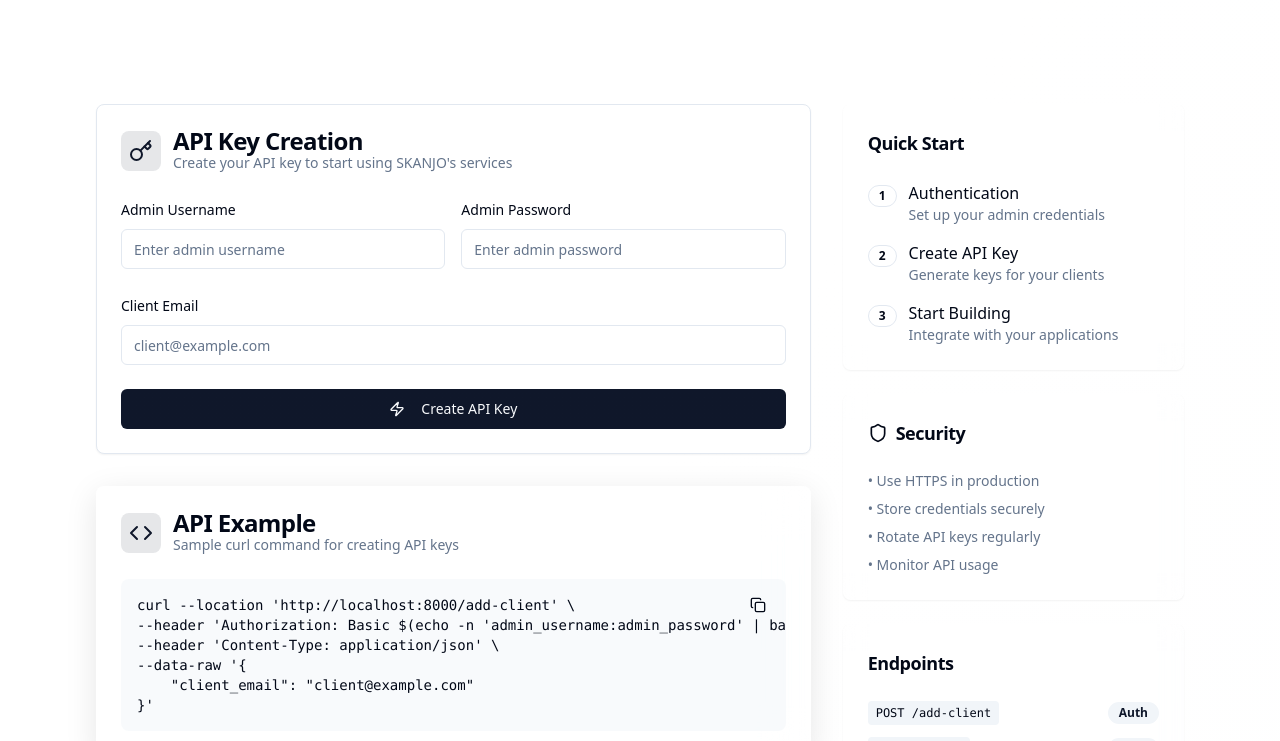
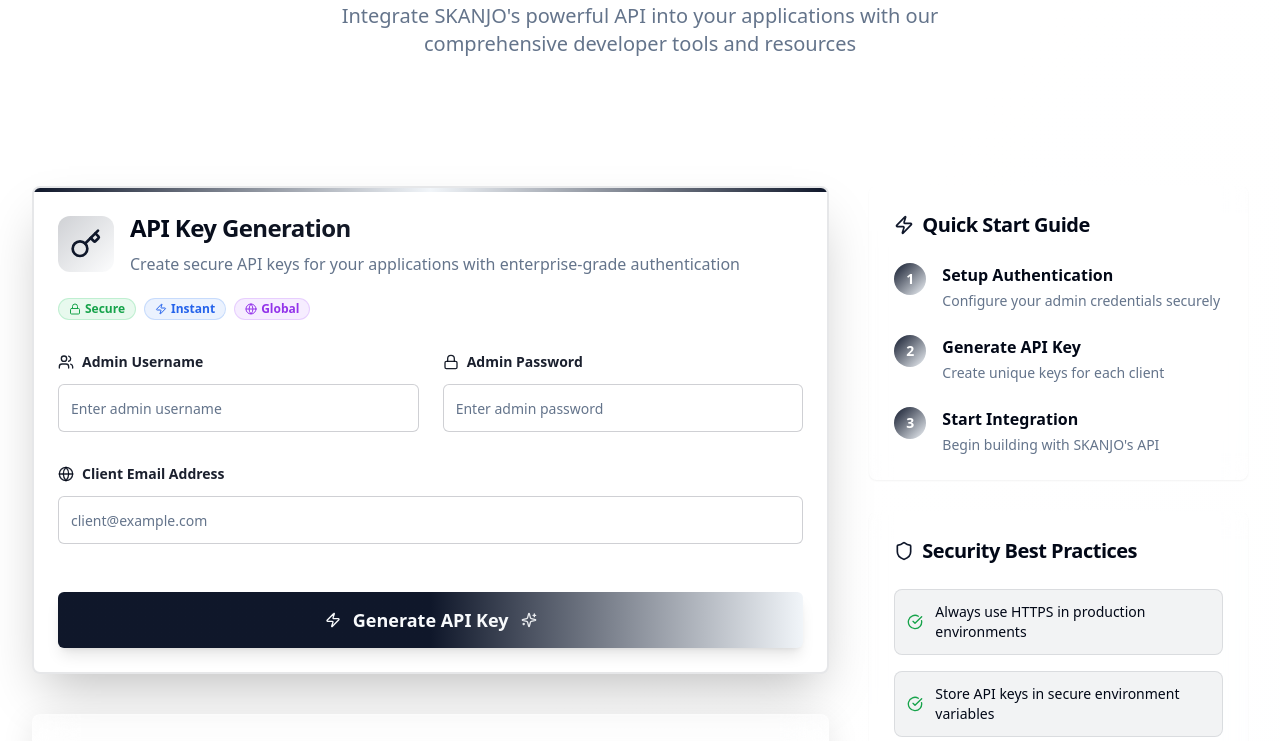
Before and after one commit to saru0213/Skanjo-v1, a React (Vite) app: page /docs in a window 1280 px wide. Shown: the part 340-1081 px from the top of the page. Built offline with nearby package versions, Linux system fonts and the light colour scheme.

Commit message:
enhanced a bit design

```diff
--- a/src/pages/Docs.tsx
+++ b/src/pages/Docs.tsx
@@ -7,7 +7,7 @@
 import { Separator } from "@/components/ui/separator";
 import { Header } from "@/components/layout/Header";
 import { Footer } from "@/components/layout/Footer";
-import { Key, Code, BookOpen, Zap, Shield, Copy, CheckCircle } from "lucide-react";
+import { Key, Code, BookOpen, Zap, Shield, Copy, CheckCircle, Lock, Users, Globe, Sparkles } from "lucide-react";
 import { toast } from "sonner";
 
 const Docs = () => {
@@ -65,146 +65,191 @@
 
       <main className="pt-20">
         {/* Hero Section */}
-        <section className="py-20 px-4 sm:px-6 lg:px-8">
-          <div className="container mx-auto max-w-4xl text-center">
-            <div className="inline-flex items-center px-4 py-2 rounded-full bg-primary/10 text-primary mb-6 animate-fade-in">
-              <BookOpen className="w-4 h-4 mr-2" />
-              <span className="text-sm font-medium">Documentation</span>
+        <section className="py-20 px-4 sm:px-6 lg:px-8 relative overflow-hidden">
+          <div className="absolute inset-0 bg-gradient-mesh opacity-30"></div>
+          <div className="container mx-auto max-w-4xl text-center relative z-10">
+            <div className="inline-flex items-center px-6 py-3 rounded-full bg-gradient-to-r from-primary/20 to-accent/20 backdrop-blur-sm border border-primary/20 text-primary mb-8 animate-fade-in">
+              <BookOpen className="w-5 h-5 mr-3" />
+              <span className="text-sm font-medium">Developer Documentation</span>
+              <Sparkles className="w-4 h-4 ml-2 animate-pulse" />
             </div>
 
-            <h1 className="text-4xl md:text-6xl font-bold mb-6 animate-fade-in-up delay-200">
+            <h1 className="text-5xl md:text-7xl font-bold mb-8 animate-fade-in-up delay-200">
               <span className="gradient-text-holographic">
-                Developer
+                API
               </span>{" "}
               <span className="text-foreground">
                 Documentation
               </span>
             </h1>
 
-            <p className="text-xl text-muted-foreground mb-8 animate-fade-in-up delay-300">
-              Everything you need to integrate and use SKANJO's powerful API
+            <p className="text-xl text-muted-foreground mb-12 max-w-2xl mx-auto animate-fade-in-up delay-300">
+              Integrate SKANJO's powerful API into your applications with our comprehensive developer tools and resources
             </p>
           </div>
         </section>
 
-        <div className="container mx-auto max-w-6xl px-4 sm:px-6 lg:px-8 pb-20">
-          <div className="grid grid-cols-1 lg:grid-cols-3 gap-8">
-            {/* API Key Creation */}
+        <div className="container mx-auto max-w-7xl px-4 sm:px-6 lg:px-8 pb-20">
+          <div className="grid grid-cols-1 lg:grid-cols-3 gap-10">
+            {/* API Key Creation - Enhanced */}
             <div className="lg:col-span-2">
-              <Card className="glass-ultra animate-fade-in delay-400">
-                <CardHeader>
-                  <div className="flex items-center gap-3">
-                    <div className="p-2 rounded-lg bg-primary/10">
-                      <Key className="w-6 h-6 text-primary" />
+              <Card className="glass-ultra animate-fade-in delay-400 overflow-hidden border-2 border-primary/10 shadow-2xl">
+                <div className="absolute top-0 left-0 w-full h-1 bg-gradient-to-r from-primary via-accent to-primary"></div>
+                <CardHeader className="pb-8">
+                  <div className="flex items-center gap-4 mb-4">
+                    <div className="p-3 rounded-xl bg-gradient-to-br from-primary/20 to-accent/20 backdrop-blur-sm">
+                      <Key className="w-8 h-8 text-primary" />
                     </div>
                     <div>
-                      <CardTitle>API Key Creation</CardTitle>
-                      <CardDescription>
-                        Create your API key to start using SKANJO's services
+                      <CardTitle className="text-2xl font-bold bg-gradient-to-r from-foreground to-foreground/80 bg-clip-text text-transparent">
+                        API Key Generation
+                      </CardTitle>
+                      <CardDescription className="text-base mt-2">
+                        Create secure API keys for your applications with enterprise-grade authentication
                       </CardDescription>
                     </div>
                   </div>
+                  <div className="flex gap-2 mt-4">
+                    <Badge variant="secondary" className="bg-green-500/10 text-green-600 border-green-500/20">
+                      <Lock className="w-3 h-3 mr-1" />
+                      Secure
+                    </Badge>
+                    <Badge variant="secondary" className="bg-blue-500/10 text-blue-600 border-blue-500/20">
+                      <Zap className="w-3 h-3 mr-1" />
+                      Instant
+                    </Badge>
+                    <Badge variant="secondary" className="bg-purple-500/10 text-purple-600 border-purple-500/20">
+                      <Globe className="w-3 h-3 mr-1" />
+                      Global
+                    </Badge>
+                  </div>
                 </CardHeader>
-                <CardContent className="space-y-6">
-                  <div className="grid grid-cols-1 md:grid-cols-2 gap-4">
-                    <div className="space-y-2">
-                      <label className="text-sm font-medium">Admin Username</label>
+                <CardContent className="space-y-8">
+                  <div className="grid grid-cols-1 md:grid-cols-2 gap-6">
+                    <div className="space-y-3">
+                      <label className="text-sm font-semibold text-foreground/90 flex items-center gap-2">
+                        <Users className="w-4 h-4" />
+                        Admin Username
+                      </label>
                       <Input
                         type="text"
                         placeholder="Enter admin username"
                         value={adminUsername}
                         onChange={(e) => setAdminUsername(e.target.value)}
-                        className="bg-background/50"
+                        className="bg-background/50 border-primary/20 focus:border-primary/40 h-12 text-base backdrop-blur-sm"
                       />
                     </div>
-                    <div className="space-y-2">
-                      <label className="text-sm font-medium">Admin Password</label>
+                    <div className="space-y-3">
+                      <label className="text-sm font-semibold text-foreground/90 flex items-center gap-2">
+                        <Lock className="w-4 h-4" />
+                        Admin Password
+                      </label>
                       <Input
                         type="password"
                         placeholder="Enter admin password"
                         value={adminPassword}
                         onChange={(e) => setAdminPassword(e.target.value)}
-                        className="bg-background/50"
+                        className="bg-background/50 border-primary/20 focus:border-primary/40 h-12 text-base backdrop-blur-sm"
                       />
                     </div>
                   </div>
 
-                  <div className="space-y-2">
-                    <label className="text-sm font-medium">Client Email</label>
+                  <div className="space-y-3">
+                    <label className="text-sm font-semibold text-foreground/90 flex items-center gap-2">
+                      <Globe className="w-4 h-4" />
+                      Client Email Address
+                    </label>
                     <Input
                       type="email"
                       placeholder="client@example.com"
                       value={email}
                       onChange={(e) => setEmail(e.target.value)}
-                      className="bg-background/50"
+                      className="bg-background/50 border-primary/20 focus:border-primary/40 h-12 text-base backdrop-blur-sm"
                     />
                   </div>
 
+                  <div className="pt-4">
                     <Button
                       onClick={handleCreateApiKey}
                       disabled={isLoading}
-                    className="w-full bg-gradient-to-r from-primary to-primary/80 hover:from-primary/90 hover:to-primary/70"
+                      className="w-full h-14 text-lg font-semibold bg-gradient-to-r from-primary via-primary/90 to-accent hover:from-primary/90 hover:via-primary/80 hover:to-accent/90 shadow-lg hover:shadow-xl transition-all duration-300 transform hover:scale-[1.02]"
                     >
                       {isLoading ? (
-                      <div className="flex items-center gap-2">
-                        <div className="w-4 h-4 border-2 border-white/30 border-t-white rounded-full animate-spin" />
-                        Creating API Key...
+                        <div className="flex items-center gap-3">
+                          <div className="w-5 h-5 border-2 border-white/30 border-t-white rounded-full animate-spin" />
+                          <span>Generating API Key...</span>
                         </div>
                       ) : (
-                      <>
-                        <Zap className="w-4 h-4 mr-2" />
-                        Create API Key
-                      </>
+                        <div className="flex items-center gap-3">
+                          <Zap className="w-5 h-5" />
+                          <span>Generate API Key</span>
+                          <Sparkles className="w-4 h-4 animate-pulse" />
+                        </div>
                       )}
                     </Button>
+                  </div>
 
                   {apiResponse && (
-                    <div className="mt-6 p-4 rounded-lg bg-green-500/10 border border-green-500/20">
-                      <div className="flex items-center gap-2 mb-3">
-                        <CheckCircle className="w-5 h-5 text-green-500" />
-                        <span className="font-medium text-green-500">API Key Created Successfully</span>
+                    <div className="mt-8 p-6 rounded-xl bg-gradient-to-br from-green-500/10 to-emerald-500/10 border-2 border-green-500/20 backdrop-blur-sm">
+                      <div className="flex items-center gap-3 mb-4">
+                        <div className="p-2 rounded-lg bg-green-500/20">
+                          <CheckCircle className="w-6 h-6 text-green-500" />
                         </div>
-                      <div className="space-y-2">
+                        <div>
+                          <h3 className="font-bold text-green-500 text-lg">API Key Created Successfully!</h3>
+                          <p className="text-sm text-green-600/80">Your API key has been generated and is ready to use</p>
+                        </div>
+                      </div>
+                      <div className="space-y-4">
                         <div className="flex justify-between items-center">
-                          <span className="text-sm text-muted-foreground">Response:</span>
+                          <span className="text-sm font-medium text-muted-foreground">API Response:</span>
                           <Button
                             variant="ghost"
                             size="sm"
                             onClick={() => copyToClipboard(JSON.stringify(apiResponse, null, 2))}
+                            className="hover:bg-green-500/10"
                           >
-                            <Copy className="w-4 h-4" />
+                            <Copy className="w-4 h-4 mr-2" />
+                            Copy Response
                           </Button>
                         </div>
-                        <pre className="text-sm bg-background/50 p-3 rounded border overflow-x-auto">
+                        <div className="relative">
+                          <pre className="text-sm bg-background/60 p-4 rounded-lg border border-green-500/20 overflow-x-auto backdrop-blur-sm">
                             {JSON.stringify(apiResponse, null, 2)}
                           </pre>
+                        </div>
                       </div>
                     </div>
                   )}
                 </CardContent>
               </Card>
 
-              {/* Code Example */}
-              <Card className="glass-heavy animate-fade-in delay-500 mt-8">
+              {/* Enhanced Code Example */}
+              <Card className="glass-heavy animate-fade-in delay-500 mt-10 border border-primary/10">
                 <CardHeader>
+                  <div className="flex items-center justify-between">
                     <div className="flex items-center gap-3">
                       <div className="p-2 rounded-lg bg-primary/10">
                         <Code className="w-6 h-6 text-primary" />
                       </div>
                       <div>
-                      <CardTitle>API Example</CardTitle>
+                        <CardTitle className="text-xl">Integration Example</CardTitle>
                         <CardDescription>
-                        Sample curl command for creating API keys
+                          Sample cURL command for API key generation
                         </CardDescription>
                       </div>
                     </div>
+                    <Badge variant="outline" className="text-xs">
+                      cURL
+                    </Badge>
+                  </div>
                 </CardHeader>
                 <CardContent>
-                  <div className="relative">
+                  <div className="relative group">
                     <Button
                       variant="ghost"
                       size="sm"
-                      className="absolute top-2 right-2 z-10"
+                      className="absolute top-3 right-3 z-10 opacity-0 group-hover:opacity-100 transition-opacity"
                       onClick={() => copyToClipboard(`curl --location 'http://localhost:8000/add-client' \\
 --header 'Authorization: Basic $(echo -n 'admin_username:admin_password' | base64)' \\
 --header 'Content-Type: application/json' \\
@@ -214,7 +259,7 @@
                     >
                       <Copy className="w-4 h-4" />
                     </Button>
-                    <pre className="text-sm bg-muted/50 p-4 rounded-lg overflow-x-auto">
+                    <pre className="text-sm bg-muted/50 p-5 rounded-xl overflow-x-auto border border-primary/10 backdrop-blur-sm">
 {`curl --location 'http://localhost:8000/add-client' \\
 --header 'Authorization: Basic $(echo -n 'admin_username:admin_password' | base64)' \\
 --header 'Content-Type: application/json' \\
@@ -227,75 +272,96 @@
               </Card>
             </div>
 
-            {/* Sidebar Information */}
-            <div className="space-y-6">
-              <Card className="glass animate-fade-in delay-300">
+            {/* Enhanced Sidebar */}
+            <div className="space-y-8">
+              <Card className="glass animate-fade-in delay-300 border border-primary/10">
                 <CardHeader>
-                  <CardTitle className="text-lg">Quick Start</CardTitle>
+                  <CardTitle className="text-xl flex items-center gap-2">
+                    <Zap className="w-5 h-5 text-primary" />
+                    Quick Start Guide
+                  </CardTitle>
                 </CardHeader>
-                <CardContent className="space-y-4">
-                  <div className="flex items-start gap-3">
-                    <Badge variant="outline" className="mt-1">1</Badge>
+                <CardContent className="space-y-6">
+                  <div className="flex items-start gap-4">
+                    <div className="flex-shrink-0 w-8 h-8 rounded-full bg-gradient-to-br from-primary to-accent flex items-center justify-center text-white text-sm font-bold">1</div>
                     <div>
-                      <p className="font-medium">Authentication</p>
-                      <p className="text-sm text-muted-foreground">Set up your admin credentials</p>
+                      <p className="font-semibold">Setup Authentication</p>
+                      <p className="text-sm text-muted-foreground mt-1">Configure your admin credentials securely</p>
                     </div>
                   </div>
-                  <div className="flex items-start gap-3">
-                    <Badge variant="outline" className="mt-1">2</Badge>
+                  <div className="flex items-start gap-4">
+                    <div className="flex-shrink-0 w-8 h-8 rounded-full bg-gradient-to-br from-primary to-accent flex items-center justify-center text-white text-sm font-bold">2</div>
                     <div>
-                      <p className="font-medium">Create API Key</p>
-                      <p className="text-sm text-muted-foreground">Generate keys for your clients</p>
+                      <p className="font-semibold">Generate API Key</p>
+                      <p className="text-sm text-muted-foreground mt-1">Create unique keys for each client</p>
                     </div>
                   </div>
-                  <div className="flex items-start gap-3">
-                    <Badge variant="outline" className="mt-1">3</Badge>
+                  <div className="flex items-start gap-4">
+                    <div className="flex-shrink-0 w-8 h-8 rounded-full bg-gradient-to-br from-primary to-accent flex items-center justify-center text-white text-sm font-bold">3</div>
                     <div>
-                      <p className="font-medium">Start Building</p>
-                      <p className="text-sm text-muted-foreground">Integrate with your applications</p>
+                      <p className="font-semibold">Start Integration</p>
+                      <p className="text-sm text-muted-foreground mt-1">Begin building with SKANJO's API</p>
                     </div>
                   </div>
                 </CardContent>
               </Card>
 
-              <Card className="glass animate-fade-in delay-400">
+              <Card className="glass animate-fade-in delay-400 border border-primary/10">
                 <CardHeader>
-                  <CardTitle className="text-lg flex items-center gap-2">
-                    <Shield className="w-5 h-5" />
-                    Security
+                  <CardTitle className="text-xl flex items-center gap-2">
+                    <Shield className="w-5 h-5 text-primary" />
+                    Security Best Practices
                   </CardTitle>
                 </CardHeader>
                 <CardContent>
-                  <ul className="space-y-2 text-sm text-muted-foreground">
-                    <li>• Use HTTPS in production</li>
-                    <li>• Store credentials securely</li>
-                    <li>• Rotate API keys regularly</li>
-                    <li>• Monitor API usage</li>
-                  </ul>
-                </CardContent>
-              </Card>
-
-              <Card className="glass animate-fade-in delay-500">
-                <CardHeader>
-                  <CardTitle className="text-lg">Endpoints</CardTitle>
-                </CardHeader>
-                <CardContent>
-                  <div className="space-y-3">
-                    <div className="flex justify-between items-center">
-                      <code className="text-xs bg-muted px-2 py-1 rounded">POST /add-client</code>
-                      <Badge variant="secondary" className="text-xs">Auth</Badge>
+                  <div className="space-y-4">
+                    <div className="flex items-center gap-3 p-3 rounded-lg bg-primary/5 border border-primary/10">
+                      <CheckCircle className="w-4 h-4 text-green-600 flex-shrink-0" />
+                      <span className="text-sm">Always use HTTPS in production environments</span>
                     </div>
-                    <div className="flex justify-between items-center">
-                      <code className="text-xs bg-muted px-2 py-1 rounded">GET /clients</code>
-                      <Badge variant="secondary" className="text-xs">Auth</Badge>
+                    <div className="flex items-center gap-3 p-3 rounded-lg bg-primary/5 border border-primary/10">
+                      <CheckCircle className="w-4 h-4 text-green-600 flex-shrink-0" />
+                      <span className="text-sm">Store API keys in secure environment variables</span>
                     </div>
-                    <div className="flex justify-between items-center">
-                      <code className="text-xs bg-muted px-2 py-1 rounded">DELETE /client</code>
-                      <Badge variant="secondary" className="text-xs">Auth</Badge>
+                    <div className="flex items-center gap-3 p-3 rounded-lg bg-primary/5 border border-primary/10">
+                      <CheckCircle className="w-4 h-4 text-green-600 flex-shrink-0" />
+                      <span className="text-sm">Implement proper rate limiting and monitoring</span>
+                    </div>
+                    <div className="flex items-center gap-3 p-3 rounded-lg bg-primary/5 border border-primary/10">
+                      <CheckCircle className="w-4 h-4 text-green-600 flex-shrink-0" />
+                      <span className="text-sm">Rotate API keys regularly for enhanced security</span>
                     </div>
                   </div>
                 </CardContent>
               </Card>
+
+              {/* <Card className="glass animate-fade-in delay-500 border border-primary/10">
+                <CardHeader>
+                  <CardTitle className="text-xl">Available Endpoints</CardTitle>
+                </CardHeader>
+                <CardContent>
+                  <div className="space-y-4">
+                    <div className="flex justify-between items-center p-3 rounded-lg bg-primary/5 border border-primary/10">
+                      <code className="text-sm font-mono">POST /add-client</code>
+                      <Badge variant="secondary" className="text-xs bg-green-500/10 text-green-600 border-green-500/20">
+                        Auth Required
+                      </Badge>
+                    </div>
+                    <div className="flex justify-between items-center p-3 rounded-lg bg-primary/5 border border-primary/10">
+                      <code className="text-sm font-mono">GET /clients</code>
+                      <Badge variant="secondary" className="text-xs bg-green-500/10 text-green-600 border-green-500/20">
+                        Auth Required
+                      </Badge>
+                    </div>
+                    <div className="flex justify-between items-center p-3 rounded-lg bg-primary/5 border border-primary/10">
+                      <code className="text-sm font-mono">DELETE /client</code>
+                      <Badge variant="secondary" className="text-xs bg-red-500/10 text-red-600 border-red-500/20">
+                        Admin Only
+                      </Badge>
+                    </div>
+                  </div>
+                </CardContent>
+              </Card> */}
             </div>
           </div>
         </div>
```
Lines whose indentation alone changed are shown as unchanged.
